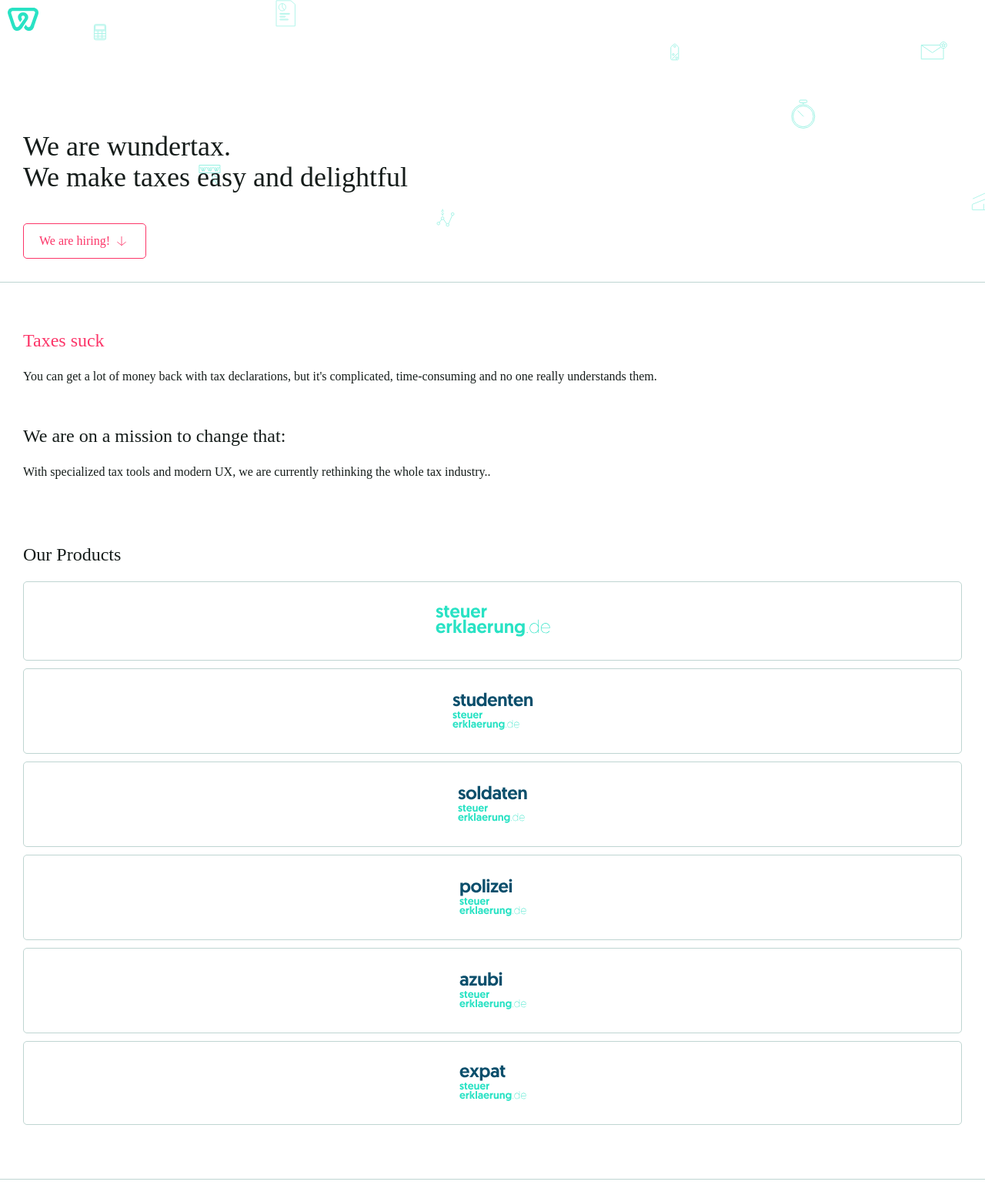
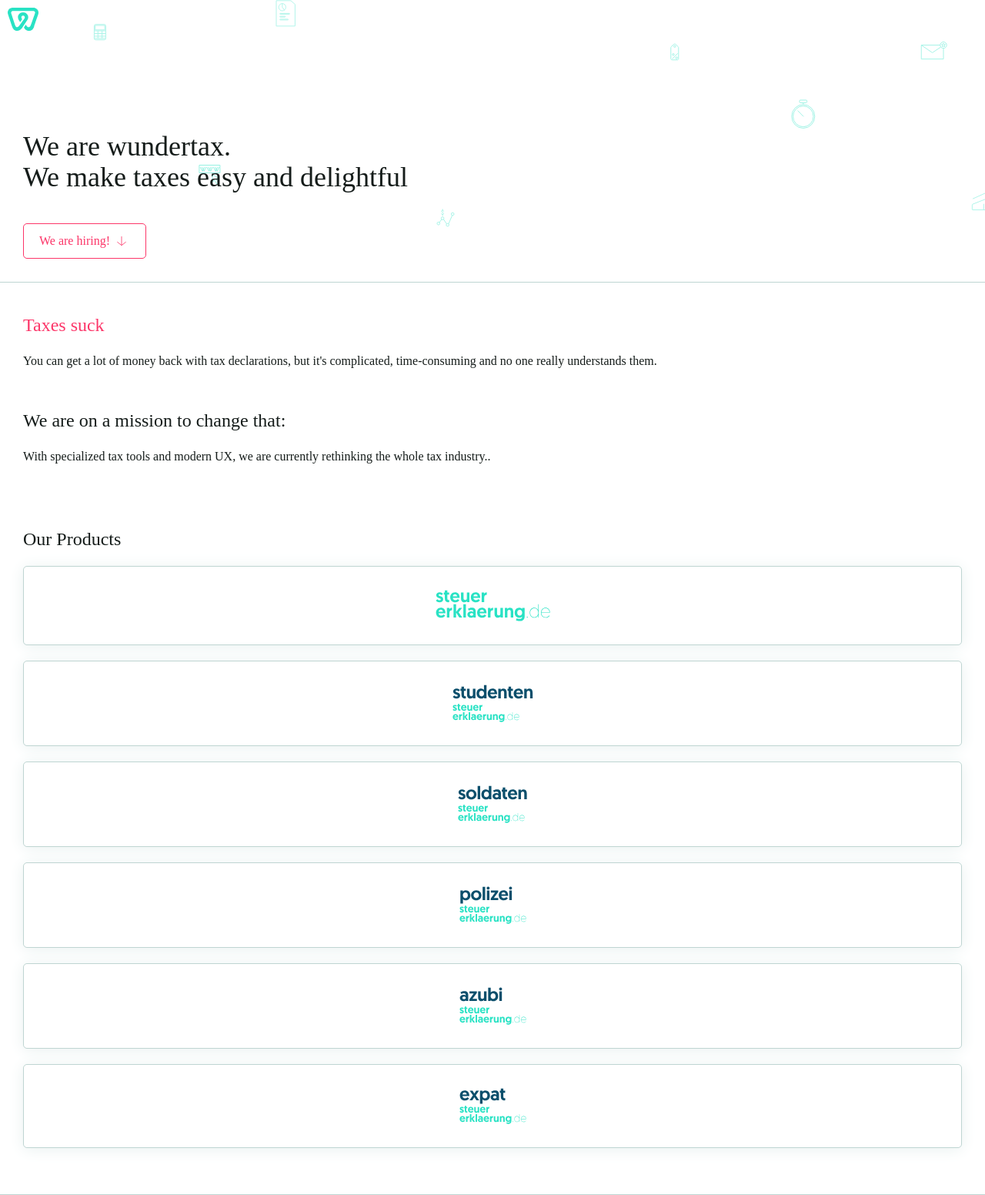
Before and after one commit to valentin-shvets/wundertax.github.io, a Jekyll site: the page built from index.md, in a window 1280 px wide. Shown: the whole page at 77% size. Built offline with Jekyll 4.4.1, drawn with Linux system fonts in a browser that asks for light colours; some web fonts are replaced.

Commit message:
Add shadow to box

```diff
--- a/_sass/components/Box.scss
+++ b/_sass/components/Box.scss
@@ -1,8 +1,14 @@
 .Box {
   background: white;
   border: 1px solid map-get($colors, lightest-green);
+  -webkit-box-shadow: 0 2px 20px 0 #E9F1F0;
+  -moz-box-shadow: 0 2px 20px 0 #E9F1F0;
+  box-shadow: 0 2px 20px 0 #E9F1F0;
 
   &--section {
+    -webkit-box-shadow: none;
+    -moz-box-shadow: none;
+    box-shadow: none;
     border-right: none;
     border-left: none;
   }
--- a/_sass/components/HomePage.scss
+++ b/_sass/components/HomePage.scss
@@ -5,7 +5,7 @@
   }
 
   &__products {
-    padding: 60px 30px;
+    padding: 40px 30px;
   }
 
   &__mission {
@@ -18,7 +18,7 @@
 
   &__product {
     display: block;
-    margin: 10px 0;
+    margin: 20px 0;
     text-align: center;
 
     &-logo {
```
